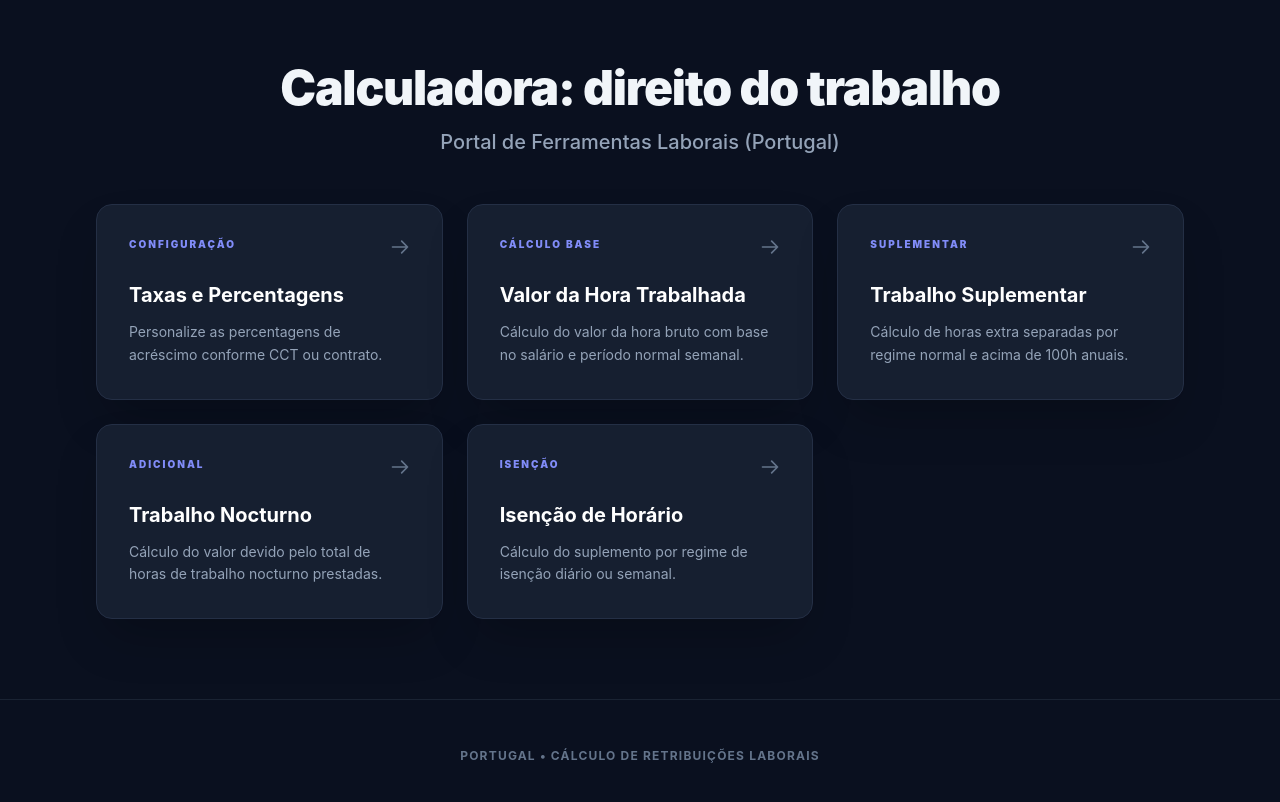
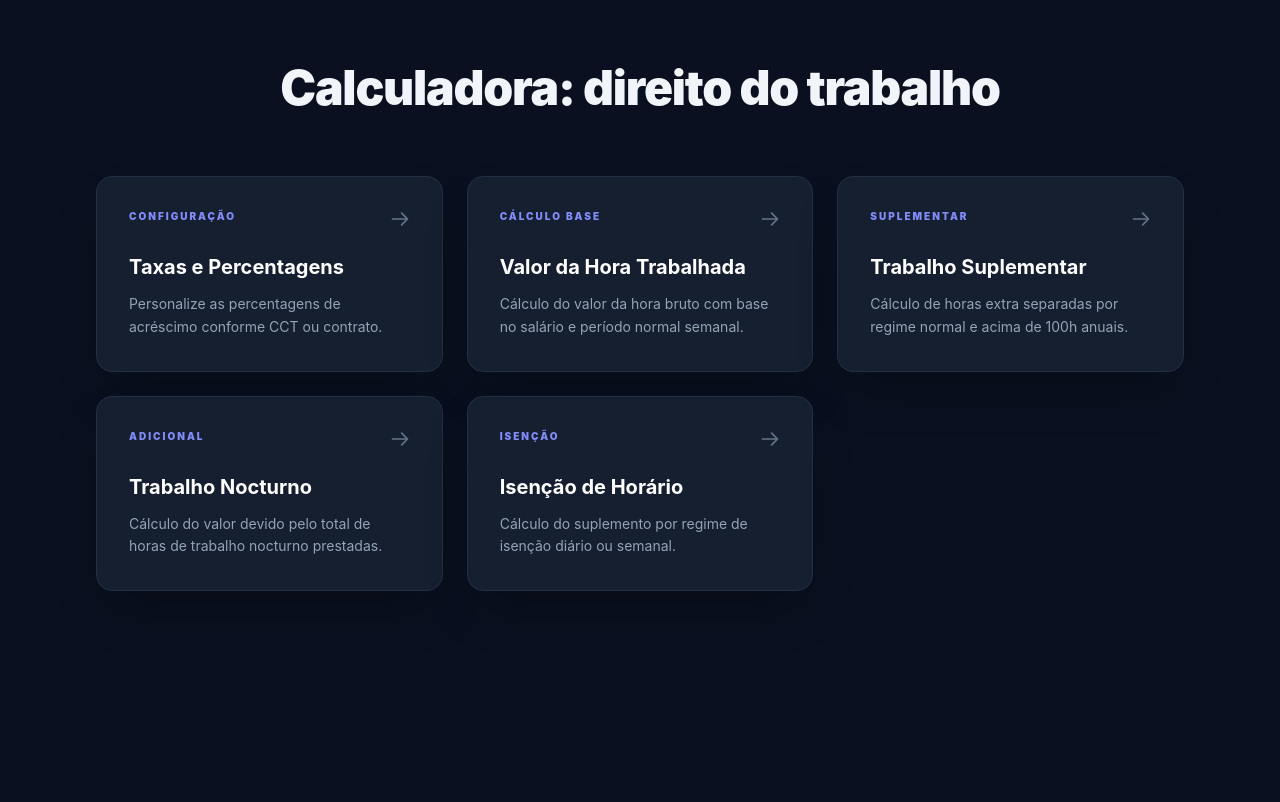
Before and after one commit to amitomj/calculadora-trabalho, a React (Vite) app: page / in a window 1280 px wide. Shown: the top 802 px of the page. Built offline with nearby package versions, Linux system fonts and the light colour scheme; a web font is replaced by a local one.

Commit message:
feat: Remove static footer and subtitle from App header
Removes the hardcoded subtitle and footer elements from the main application layout. This simplifies the UI and allows for more dynamic content management in the future.

```diff
--- a/App.tsx
+++ b/App.tsx
@@ -77,9 +77,6 @@ const App: React.FC = () => {
       {/* Header Section */}
       <header className="pt-16 pb-12 text-center px-4">
         <h1 className="text-4xl md:text-5xl font-black mb-4 tracking-tight">Calculadora: direito do trabalho</h1>
-        <p className="text-slate-400 text-lg md:text-xl font-medium max-w-2xl mx-auto">
-          Portal de Ferramentas Laborais (Portugal)
-        </p>
       </header>
 
       <main className="flex-1 max-w-6xl mx-auto w-full px-4 sm:px-6 lg:px-8 pb-20">
@@ -154,11 +151,6 @@ const App: React.FC = () => {
           </div>
         )}
       </main>
-
-      {/* Footer */}
-      <footer className="py-12 border-t border-[#1a2333] text-center text-slate-500">
-        <p className="text-xs uppercase tracking-widest font-bold">Portugal • Cálculo de Retribuições Laborais</p>
-      </footer>
     </div>
   );
 };
```
